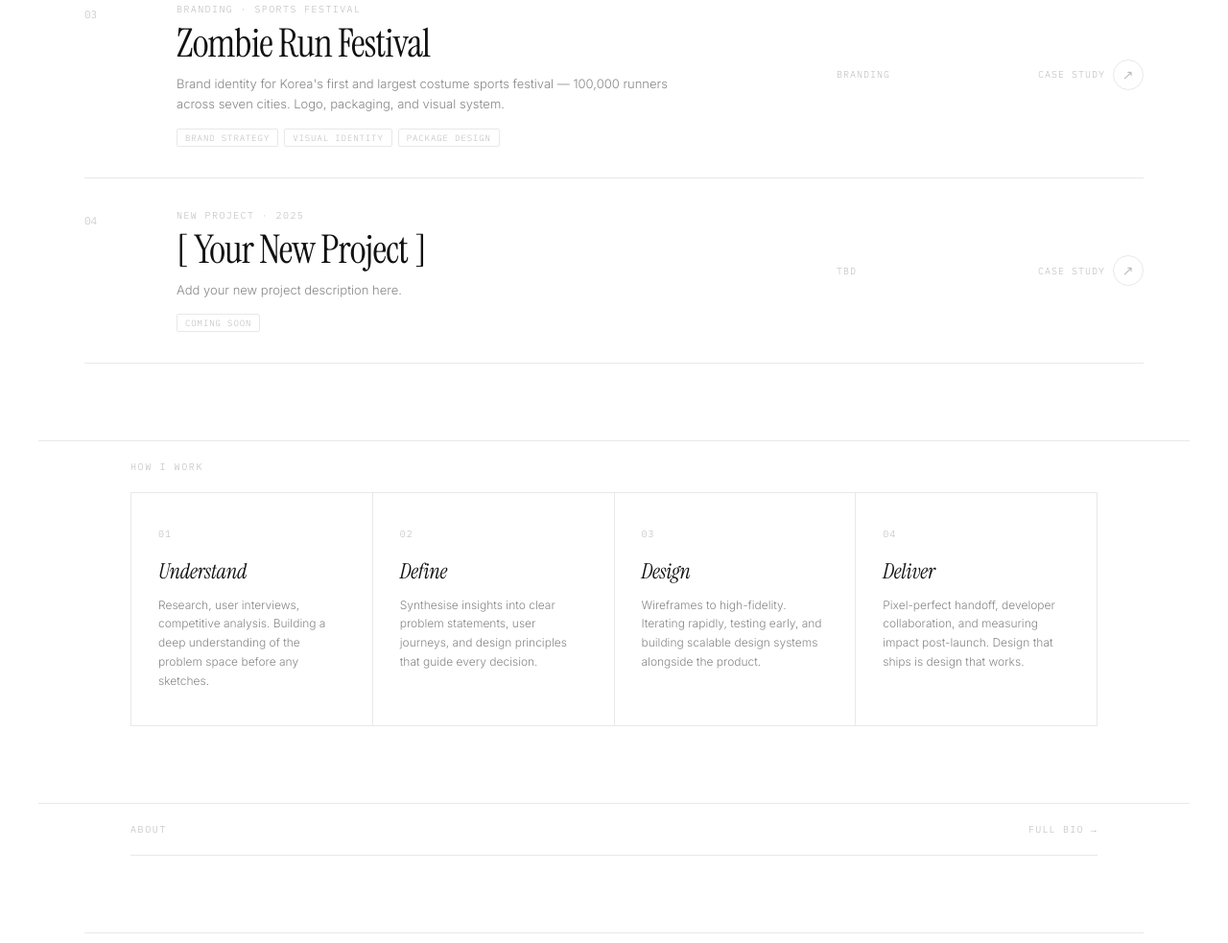
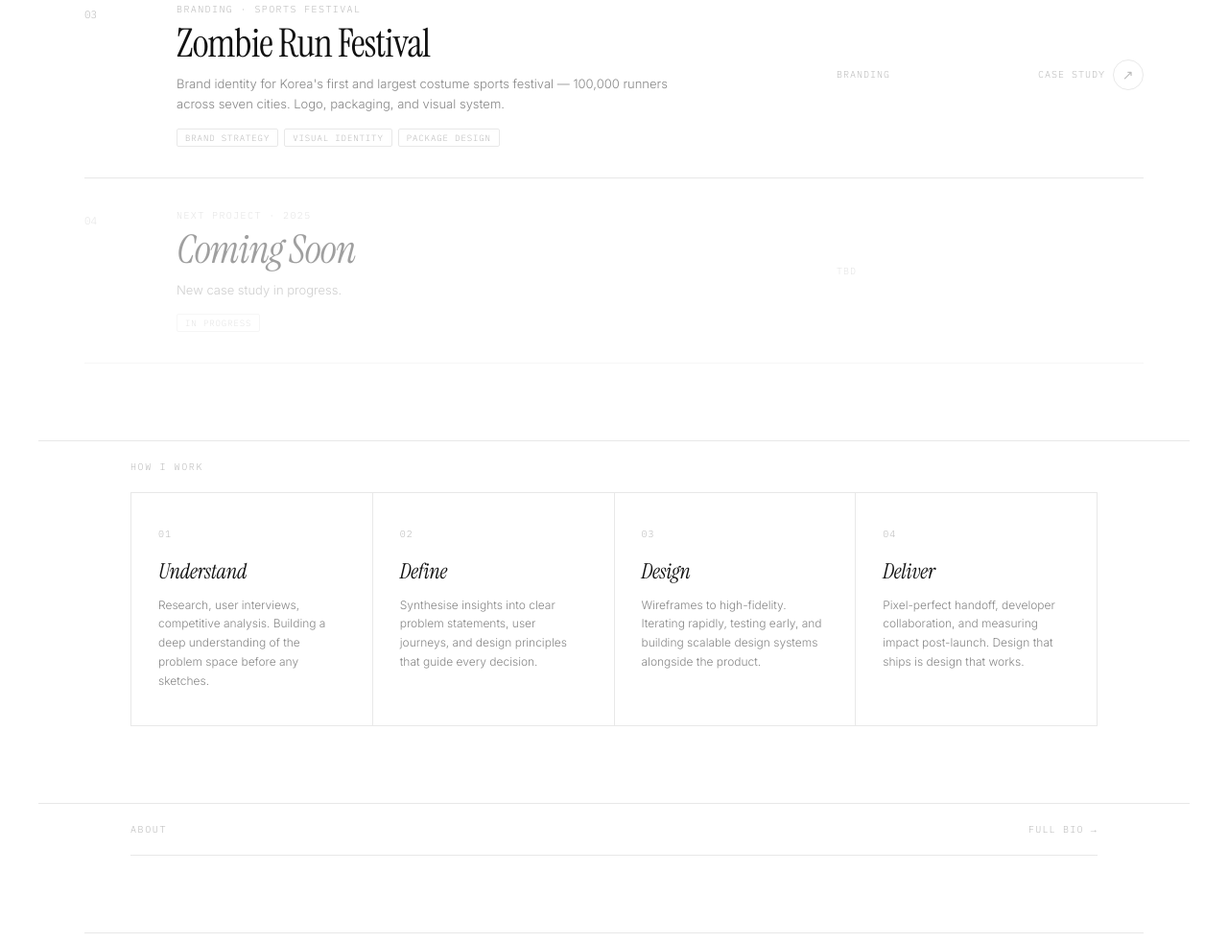
Before and after one commit to dahye201/portfolio, a plain HTML site: page index.html in a window 1280 px wide. Shown: the part 1276-2259 px from the top of the page at 96% size. Drawn offline with Linux system fonts and the light colour scheme.

Commit message:
Add files via upload

```diff
--- a/index.html
+++ b/index.html
@@ -232,17 +232,18 @@ footer span { font-family: 'IBM Plex Mono', monospace; font-size: 10px; letter-s
       <span class="pr-cta">Case Study <span class="pr-cta-arrow">↗</span></span>
     </a>
 
-    <a href="#" class="project-row reveal">
+    <div class="project-row reveal" style="opacity:.4;pointer-events:none;cursor:default;">
       <span class="pr-num">04</span>
       <div class="pr-main">
-        <div class="pr-cat">New Project · 2025</div>
-        <div class="pr-title">[ Your New Project ]</div>
-        <div class="pr-desc">Add your new project description here.</div>
-        <div class="pr-tags"><span class="pr-tag">Coming Soon</span></div>
+        <div class="pr-cat">Next Project · 2025</div>
+        <div class="pr-title" style="font-style:italic;">Coming Soon</div>
+        <div class="pr-desc">New case study in progress.</div>
+        <div class="pr-tags"><span class="pr-tag">In Progress</span></div>
       </div>
       <span class="pr-type">TBD</span>
-      <span class="pr-cta">Case Study <span class="pr-cta-arrow">↗</span></span>
-    </a>
+      <span class="pr-cta" style="visibility:hidden;">—</span>
+    </div>
+
   </div>
 </section>
 
```
Also changed, not shown: about.html (+2 -2 lines), cheese-counter.html (+2 -1 lines), images/cheese-research-findings.png (added), images/cheese-userflow.png, images/dahye-photo.jpg (added).
